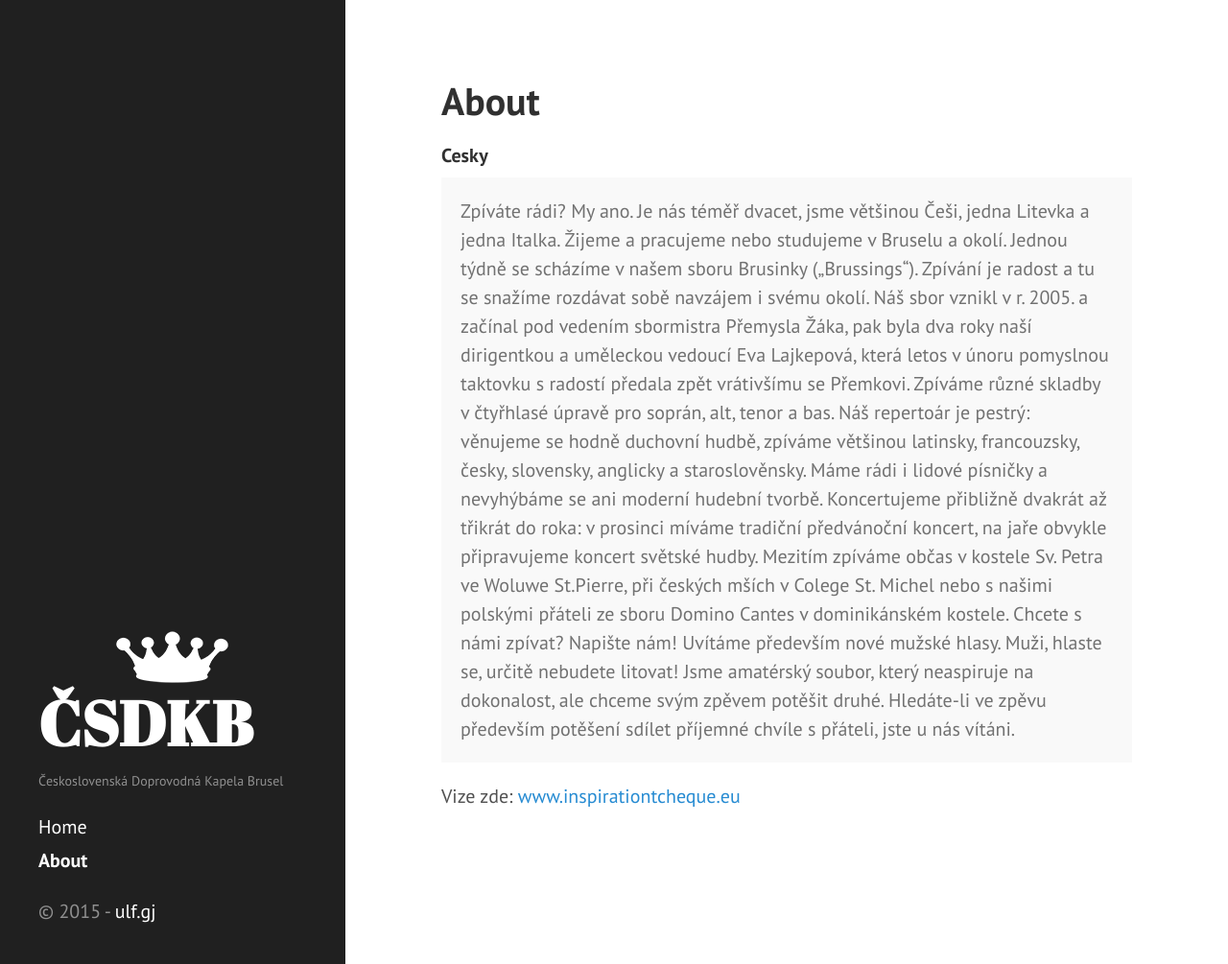
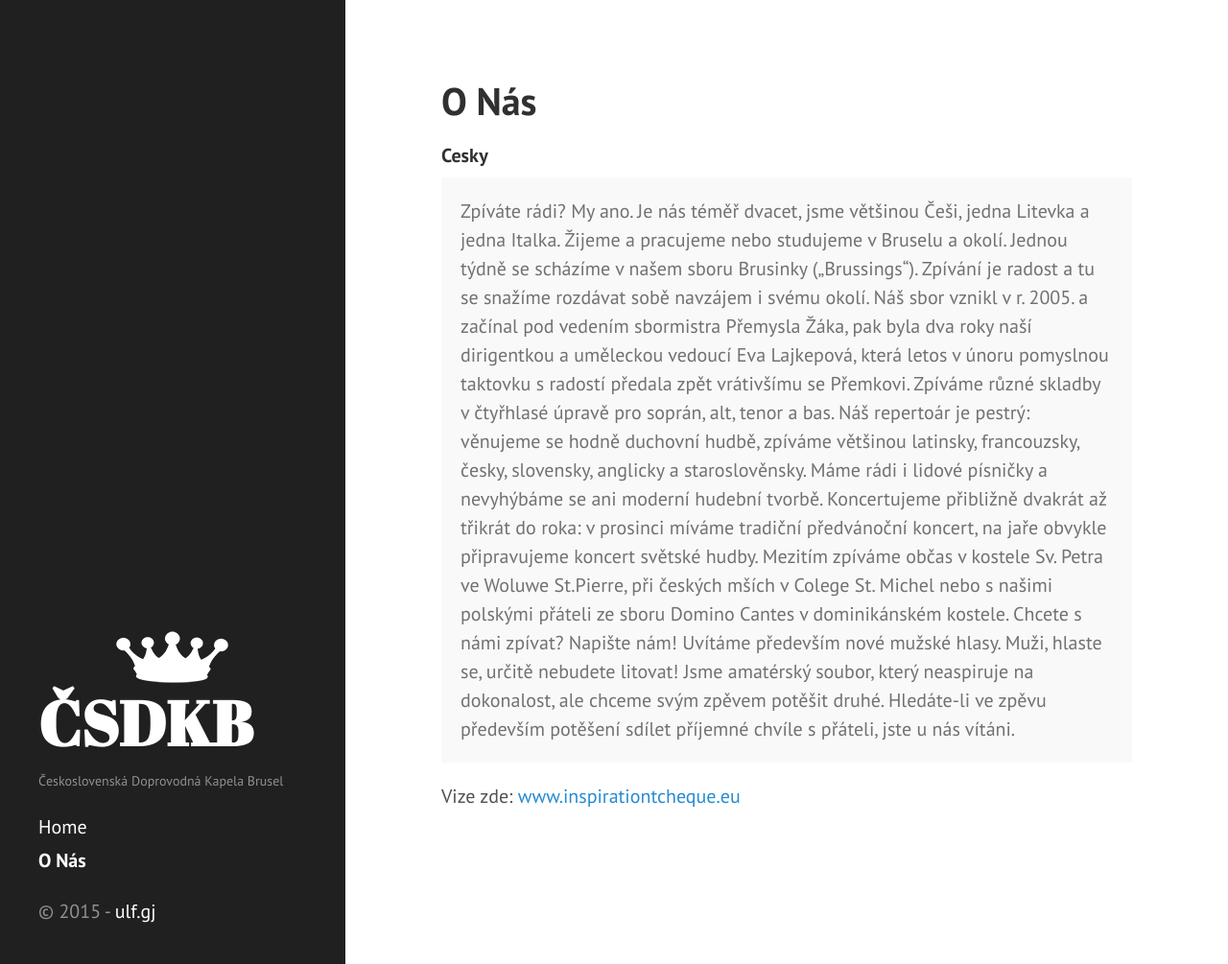
Before and after one commit to csdkb/csdkb.github.io, a Jekyll site: the page built from about.md, in a window 1280 px wide and 1005 px high. Shown: the whole window at 96% size. Built offline with Jekyll 4.4.1, drawn with Linux system fonts in a browser that asks for light colours; Markdown is read by kramdown in place of the engine named in the settings.

Commit message:
page titles & czech chars

```diff
--- a/about.md
+++ b/about.md
@@ -1,6 +1,6 @@
 ---
 layout: page
-title: About
+title: O N&aacute;s
 ---
 
 
--- a/index.html
+++ b/index.html
@@ -1,6 +1,6 @@
 ---
 layout: default
-title: Home
+title: &Uacute;vod
 ---
 
 <h1>Soubory ke sta&#382;ení:</h1>
```
